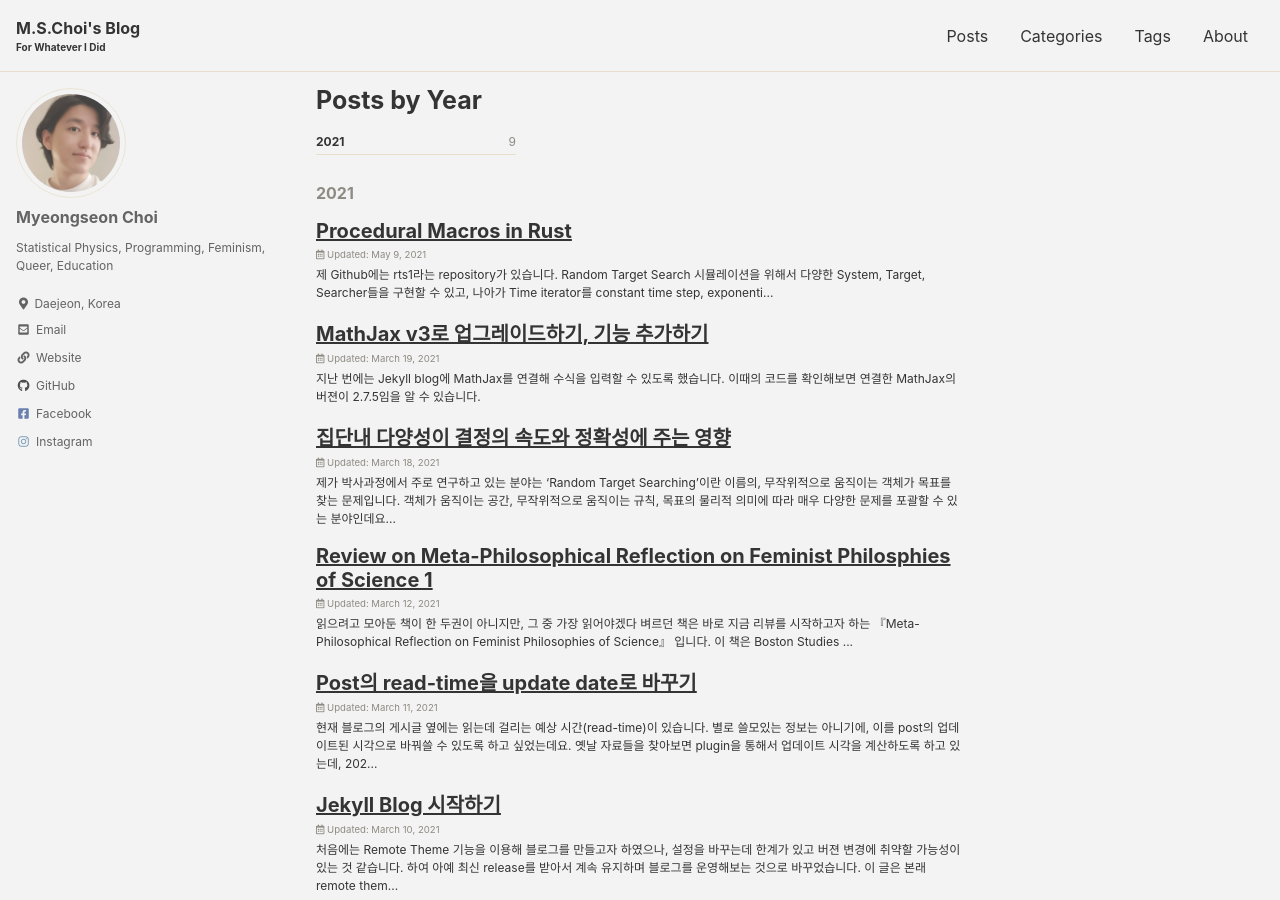
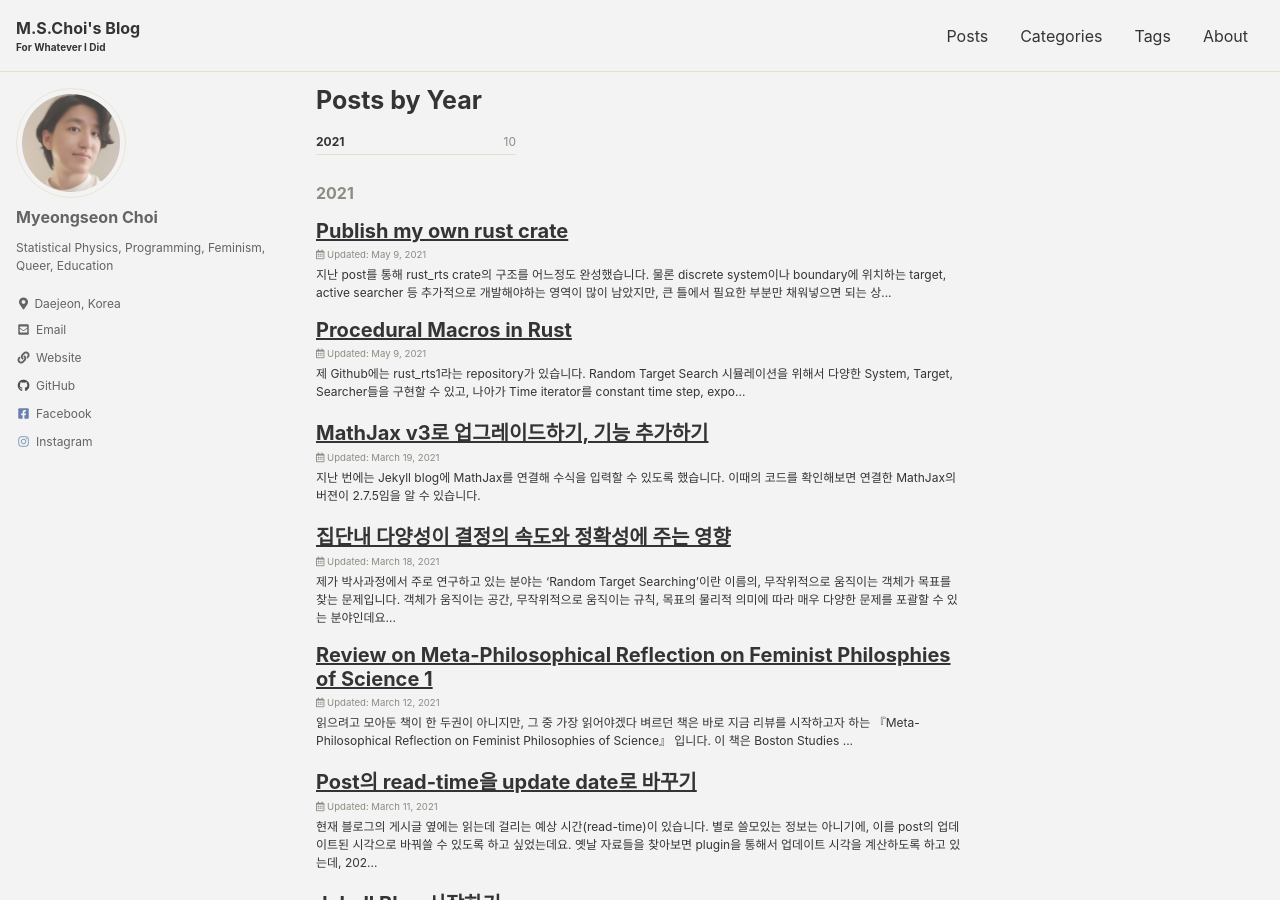
Before and after one commit to key262yek/key262yek.github.io, a Jekyll site: the page built from _pages/year-archive.md, in a window 1280 px wide and 900 px high. Built offline with Jekyll 4.4.1, drawn with Linux system fonts in a browser that asks for light colours; cached includes are drawn as plain includes; nearby versions of some CDN libraries.

Commit message:
Update post

```diff
--- a/_posts/2021-05-07-Procedure_Macros.md
+++ b/_posts/2021-05-07-Procedure_Macros.md
@@ -14,11 +14,11 @@ toc_icon: "fas fa-clipboard-list"
 toc_sticky: true
 ---
 
-제 Github에는 [rts](https://github.com/key262yek/rts)[^1]라는 repository가 있습니다.
+제 Github에는 [rust_rts](https://github.com/key262yek/rust_rts)[^1]라는 repository가 있습니다.
 Random Target Search 시뮬레이션을 위해서 다양한 System, Target, Searcher들을 구현할 수 있고, 나아가 Time iterator를 constant time step, exponential time step 등의 조건을 바꿔가며 선택할 수 있도록 하고 있습니다.
 규칙에 맞춰 코드를 작성하면 시뮬레이션에 필요한 input parameter들도 알려주고, 시뮬레이션에서 얻어낸 데이터 값을 읽어 분석하는 것도 한번에 구현할 수 있습니다.
 
-[^1]: [https://github.com/key262yek/rts](https://github.com/key262yek/rts)
+[^1]: [https://github.com/key262yek/rust_rts](https://github.com/key262yek/rust_rts)
 
 문제는 이 '규칙'이란 것이 매우 복잡하단 것입니다.
 예를 들어, **연속적인 2D 원형 공간**의 중심에 **원형 목표**를 두고, **Lennard Jones 상호작용을 하는 탐색자**들의 목표 탐색을 **exponential time step**으로 시뮬레이션해 **Mean First Passage Time(MFPT)**을 측정, 분석하는 코드를 작성하고자 한다했을 때,
@@ -109,7 +109,7 @@ simulation!("RTS_N_PTL_EXP_SEARCHER", TimeAnalysis,
         ExponentialStep, VariableSimulation);
 ~~~
 
-### Problems - Hygienic, Eager macro
+## Problems - Hygienic, Eager macro
 
 이런 macro의 내부에는 ContCircSystem이란 identifier가 들어오면, 이에 대응되는 token tree `ContCircSystem, sys_arg, ContCircSystemArguments, [sys_size, f64, dim, usize]`를 construct_dataset macro에 전달해주는 부분이 들어가야합니다.
 이걸 기존에 사용하던 macro로 해결하고 싶지만 그리 단순하지 않습니다.
@@ -130,7 +130,7 @@ construct_dataset!(token_tree!(ContCircSystem), ... );
 하지만 좀 더 찾아보니 macro 안에서 macro 선언을 할 수 있으면서도, unhygienic token을 임의로 정의할 수 있는 방법이 있었습니다.
 그것이 **Procedural Macros**입니다.
 
-### Solution - Procedural Macros
+## Solution - Procedural Macros
 
 Procedure macros에 대한 설명은 [the book](https://doc.rust-lang.org/reference/procedural-macros.html)[^2]과 [blog](https://taeguk2.blogspot.com/2019/02/rust-procedural-macros-by-example.html)[^3]를 참고하면 되는데, 여기서는 Procedural macro 중에서도 **Function-like macro**를 이용할 것입니다.
 
@@ -141,7 +141,7 @@ Rust의 일반 함수처럼 macro를 짤 수 있는 방법인데, compile time
 지금의 계획은 identifier를 입력하면 기존 macro에 전달할 token tree를 출력하는 macro,
 그리고 이 token tree들을 받아 기존 macro를 실행해 시뮬레이션 코드를 간단히 만들어줄 macro, 두 종류의 macro를 작성하고자 합니다.
 
-#### create new crate
+### create new crate
 
 먼저 해야할 일은 새 library crate를 만드는 것입니다.
 Procedural macro는 macro를 사용할 crate와 다른 crate에서 선언되어야 하는데요.
@@ -165,7 +165,7 @@ syn="1.0"
 [^4]: [https://github.com/key262yek/rts_proc](https://github.com/key262yek/rts_proc)
 
 
-#### Parsing identifier
+### Parsing identifier
 
 그 다음엔 identifier를 받아 parsing하는 함수를 사용하는 방법을 알아야합니다.
 procedural macro 내부에서 token들은 주로 [syn](https://docs.rs/syn/1.0.72/syn/index.html)[^5] crate를 통해 다룹니다.
@@ -198,7 +198,7 @@ fn main(){
 ~~~
 ![실행파일1](/assets/images/20210507_proc_macro_1.png)
 
-#### Parsing complex input
+### Parsing complex input
 
 하지만 한 개의 identifier만 parsing하는 것으로는 우리가 원하는 복잡한 구조의 macro를 만드는데 부족합니다.
 우리가 원하는 것은 아래와 같은 매크로를 선언하는 것이므로, parsing도 이에 맞춰 정의해두는 것이 좋습니다.
@@ -294,7 +294,7 @@ fn main(){
 ~~~
 ![실행파일3](/assets/images/20210507_proc_macro_3.png)
 
-#### Matching identifier
+### Matching identifier
 
 이젠 parsing한 identifier를 matching해 case by case별로 token tree를 다르게 만들어줘야합니다.
 이를 위해 identifier의 match 코드를 확인해봅니다.
@@ -343,7 +343,7 @@ fn main(){
 ~~~
 ![실행파일2](/assets/images/20210507_proc_macro_2.png)
 
-#### Construct Token Tree
+### Construct Token Tree
 
 그 다음 해야할 일은 받아낸 identifier와 match를 이용해 token tree를 만드는 것입니다.
 `ContCircSystem`을 argument로 보내면, `ContCircSystem, sys_arg, ContCircSystemArguments, [sys_size, f64, dim, usize]`가 결과로 나오는 함수가 필요합니다.
@@ -433,7 +433,7 @@ pub fn proc_export_simulation_info(&self) -> proc_macro2::TokenStream{
 }
 ~~~
 
-#### Declare variables
+### Declare variables
 
 다음은 argument로 받은 값들을 자동으로 변수로 선언해주는 macro입니다.
 여기까지 만들어야하는가 가장 고민되는 지점이었습니다.
@@ -521,7 +521,7 @@ pub fn simulation(input: proc_macro::TokenStream) -> proc_macro::TokenStream{
 }
 ~~~
 
-### Closing
+## Closing
 
 물론 macro를 외부에서 사용하도록 crate를 구성했단 면에서 제작자 외에는 (심지어는 제작자도 시간이 지나면 어떨지...) 사용성이 매우 떨어지는 crate임에는 분명한 것 같습니다.
 개별 시뮬레이션이 아닌 좀 더 다양한 경우를 포괄할 수 있는 구조로 crate를 짜고자 했는데, 편의성을 담보하기 위해 사용했던 macro가 결국 끝에와서 이렇게 발목을 잡네요.
--- /dev/null
+++ b/_posts/2021-05-14-Crate-Publishing.md
@@ -0,0 +1,50 @@
+---
+title: "Publish my own rust crate"
+date: 2021-05-08T21:35:30-22:00
+categories:
+  - Programmings
+tags:
+  - Rust
+  - Publish
+toc: true
+toc_label: "Table of Contents"
+toc_icon: "fas fa-clipboard-list"
+toc_sticky: true
+---
+
+지난 post를 통해 [rust_rts](https://github.com/key262yek/rust_rts) crate의 구조를 어느정도 완성했습니다.
+물론 discrete system이나 boundary에 위치하는 target, active searcher 등 추가적으로 개발해야하는 영역이 많이 남았지만, 큰 틀에서 필요한 부분만 채워넣으면 되는 상황이라 할 수 있습니다.
+다만 crate 구조가 조악해 주석을 자세히 달아야지만 시간이 지나도 알맞게 사용할 수 있겠죠.
+해서 crate에 주석을 보다 본격적으로 작성하고, 나아가 publish하는 과정까지를 배워보고 정리하고자 합니다. crate publish에 대한 자세한 정보는 [the book](https://doc.rust-lang.org/cargo/reference/publishing.html)[^1] 에서 확인할 수 있습니다.
+
+[^1]:[https://doc.rust-lang.org/cargo/reference/publishing.html](https://doc.rust-lang.org/cargo/reference/publishing.html)
+
+### API token
+
+먼저 해야하는 것은 cargo가 crate.io에 접속해 crate 관리를 할 수 있도록 api login token을 받는 것입니다.
+이는 crate.io에 접속해 github 계정으로 로그인한 후 account setting에서 얻을 수 있습니다.
+발급받은 token을 아래의 명령어에 입력해 실행해주면, `~/.cargo/credentials` 파일에 cargo가 로그인 정보를 저장하게 됩니다.
+~~~ bash
+$ cargo login abcdefghijklmnopqrstuvwxyz012345
+~~~
+이 과정에서 crate.io의 email verification도 같이 진행해주시면 좋습니다.
+
+### Metadata
+
+그 이후에 확인해야 하는 부분은 crate에 대한 metadata가 잘 적혀있는지 확인하는 작업입니다.
+the book에서 작성하라 제안한 metadata들은 **저자, 라이센스, crate 설명, 홈페이지 링크, 상세설명 링크, 저장소 링크, Readme**입니다.
+이외에도 keyword, category 등을 추가할 수 있는데, 띄어쓰기를 쓰지 않고 카테고리는 [category slugs](https://crates.io/category_slugs)에서 찾아 적으면 됩니다.
+저는 저자 정보나 라이센스, 저장소 정도는 추가한 상태로, 남은 내용은 차차 업데이트하는 것으로 하고 우선 다음 단계로 넘어갔습니다.
+
+### Packaging
+
+다음 단계는 현재 crate가 잘 compile 되는지, upload 해도 괜찮은지 테스트하는 작업입니다
+아래의 두 가지 명령어는 동일한 역할을 하는데, 이를 수행했을 때 아무런 문제가 없어야 비로소 crate가 upload될 준비가 되었다 할 수 있습니다.
+~~~ bash
+$ cargo publish --dry-run
+$ cargo package
+~~~
+rust_rts crate는 내부에 procedural macro를 선언하는 sub-package가 존재하기 때문에, 이를 먼저 publish하고 그 version에 맞춰 rust_rts의 Cargo.toml를 작성해주어야 crate가 다른 사람들에게도 잘 작동할 수 있습니다.
+위의 test를 마치고, git에 최신정보까지 commit 되어있다면 `cargo publish` 명령어를 통해 crate를 공개할 수 있습니다.
+
+## References
```
